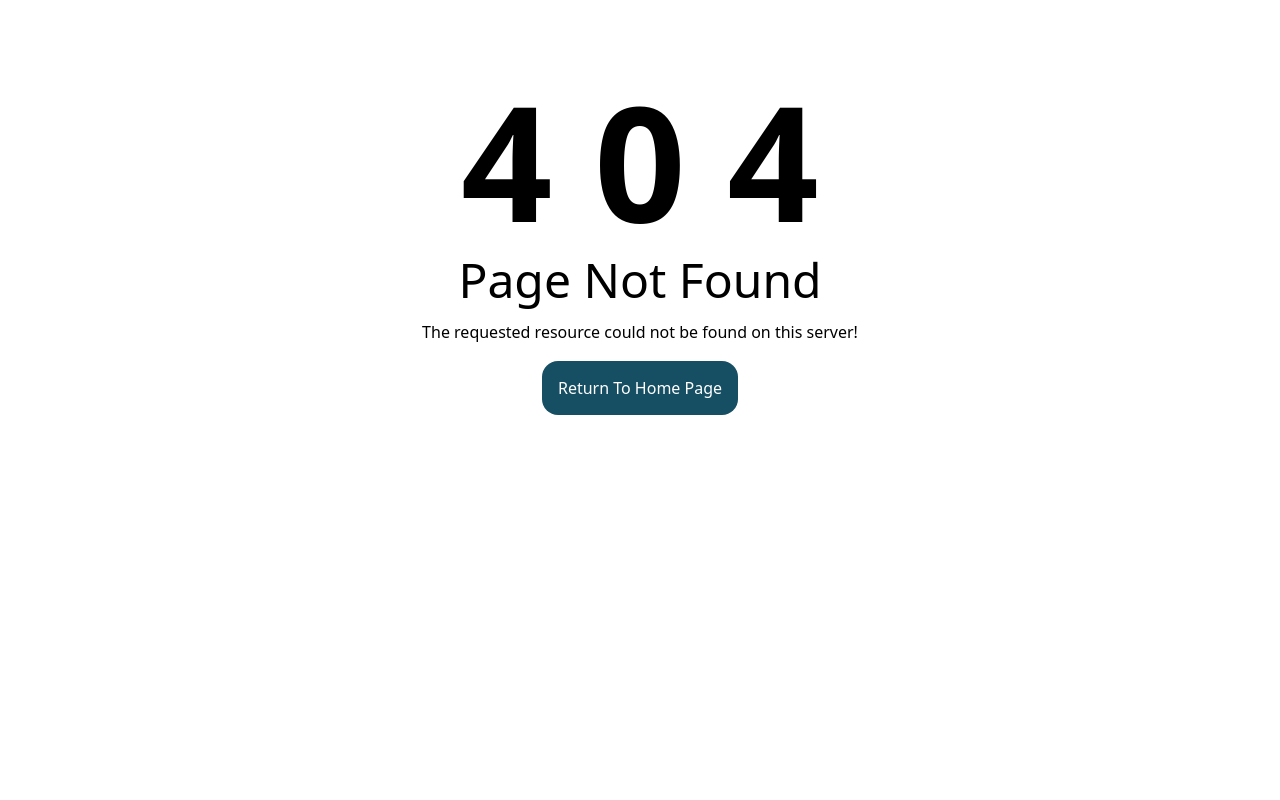
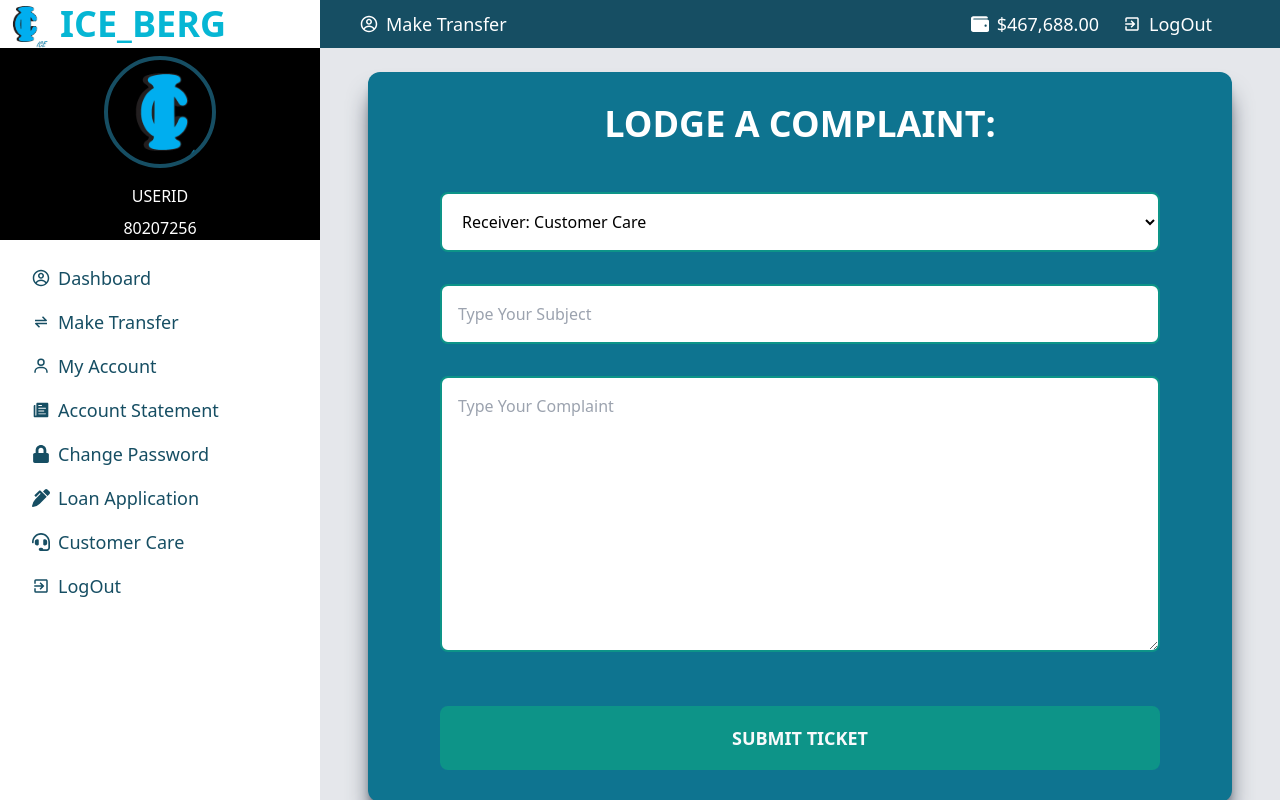
Before and after one commit to BenChris090/OctillionWhales, a React (Create React App) app: page /customer-care in a window 1280 px wide. Before the commit this address led to /404. Built offline with nearby package versions, Linux system fonts and the light colour scheme.

Commit message:
Signed-off-by: BenChris090 <benedictchrstn@gmail.com>

```diff
--- a/src/App.js
+++ b/src/App.js
@@ -8,6 +8,7 @@ import AccountSummary from './AccuntSummary';
 import AccountStatement from './AccountStatement';
 import ChangePassword from './ChangePassword';
 import LoanApplication from './LoanApplication';
+import CustomerCare from './CustomerCare';
 import Mobile from './Mobile';
 import Card from './Card';
 import Atm from './Atm';
@@ -37,6 +38,7 @@ function App() {
             <Route path='/account-statement' element={<AccountStatement/>}/>
             <Route path='/change-password' element={<ChangePassword/>}/>
             <Route path='/loan-application' element={<LoanApplication/>}/>
+            <Route path='/customer-care' element={<CustomerCare/>}/>
             <Route path='/mobile' element={<Mobile/>}/>
             <Route path='/card' element={<Card/>}/>
             <Route path='/atm' element={<Atm/>}/>
--- a/src/CustomerCare.js
+++ b/src/CustomerCare.js
@@ -10,18 +10,53 @@ import { useState } from "react";
 const CustomerCare = () => {
     let ICE_LOGO =  require('./ICE_LOGO.png');
     const [mNav, setmNav] = useState("none");
-    const [inputs, setInputs] = useState({});
+    // State to hold form field values
+    const [formData, setFormData] = useState({
+        receiver: '',
+        subject: '',
+        complaint: ''
+    });
+    // State to track form validation errors
+    const [errors, setErrors] = useState({});
+
+    // Function to handle form submission
+    const handleSubmit = (e) => {
+        e.preventDefault();
+
+        // Perform form validation before submitting
+        const validationErrors = validateForm(formData);
+
+        if (Object.keys(validationErrors).length === 0) {
+        // If there are no validation errors, submit the form (you can implement form submission logic here)
+        alert('Ticket Submitted!');
+        } else {
+        // If there are validation errors, set the errors state to display them to the user
+        setErrors(validationErrors);
+        }
+    };
 
     const handleChange = (event) => {
-      const name = event.target.name;
-      const value = event.target.value;
-      setInputs(values => ({...values, [name]: value}))
+      const { name, value }  = event.target;
+      setFormData({...formData, [name]: value})
     }
 
-    const handleSubmit = (event) => {
-      event.preventDefault();
-      alert(inputs);
-    }
+    // Function to validate the form fields
+    const validateForm = (data) => {
+        const errors = {};
+
+        // Check for required fields
+        if (!data.subject.trim()) {
+        errors.subject = 'Subject Is Required';
+        }
+
+        if (!data.complaint.trim()) {
+        errors.complaint = 'Complaint Is Required';
+        }
+
+        // Add more validation rules as needed (e.g., email format validation)
+
+        return errors;
+    };
 
     const toggleNav = () => {
         if (mNav === "none"){
@@ -93,20 +128,22 @@ const CustomerCare = () => {
                 <div className="lg:flex px-6 lg:px-8 lg:space-x-4">
                     <div className="make-transfer rounded-lg py-2 lg:p-4 space-y-4 text-center w-full">
                         <form onSubmit={handleSubmit} className="my-auto p-4 lg:p-8 rounded-xl space-y-6 lg:space-y-12 bg-cyan-700 shadow-xl shadow-gray-700">
-                            <h1 className="text-xl font-bold lg:text-4xl text-white"><b>LOAN APPLICATION:</b></h1>
+                            <h1 className="text-xl font-bold lg:text-4xl text-white"><b>LODGE A COMPLAINT:</b></h1>
                             <div className="space-y-4 lg:space-y-8 px-2 lg:px-10">
 
-                            <select id="banks" class="w-full text-black border-2 border-teal-600 bg-white rounded-lg block ease-in duration-500 p-4">
+                            <select class="w-full text-black border-2 border-teal-600 bg-white rounded-lg block ease-in duration-500 p-4" id="receiver" name="receiver" onChange={handleChange} value={formData.receiver}>
                                     <option selected value="Customer Care">Receiver: Customer Care</option>
                                 </select>
-                                <input className="w-full text-black p-4 border-2 border-teal-600 bg-white rounded-lg ease-in duration-500" name="subject" onChange={handleChange} value={inputs.subject} type="text"
+                                <input className="w-full text-black p-4 border-2 border-teal-600 bg-white rounded-lg ease-in duration-500" id="subject" name="subject" onChange={handleChange} value={formData.subject} type="text"
                                             placeholder="Type Your Subject"/>
-                                <input className="w-full text-black p-4 border-2 border-teal-600 bg-white rounded-lg ease-in duration-500" name="complaint" onChange={handleChange} value={inputs.complaint} type="text"
-                                    placeholder="Type Your Complaint"/>
+                                {errors.subject && <p className="error text-red-700 font-bold">{errors.subject}</p>}
+                                <textarea className="w-full text-black p-4 border-2 border-teal-600 bg-white rounded-lg ease-in duration-500" id="complaint" name="complaint" onChange={handleChange} value={formData.complaint} type="text"
+                                    rows="10" cols="5" placeholder="Type Your Complaint"></textarea> <br/>
+                                {errors.complaint && <p className="error text-red-700 font-bold">{errors.complaint}</p>}
                             </div>
                             <div className="px-2 lg:px-10">
                                 <button
-                                    className="flex justify-center text-gray-50 w-full p-4 text-lg border-2 border-teal-600 bg-teal-600 rounded-lg ease-in duration-500 mt-4"><b className="flex">APPLY FOR LOAN </b></button>
+                                    className="flex justify-center text-gray-50 w-full p-4 text-lg border-2 border-teal-600 bg-teal-600 rounded-lg ease-in duration-500 mt-4"><b className="flex">SUBMIT TICKET</b></button>
                             </div>
                         </form>
                     </div>
```
